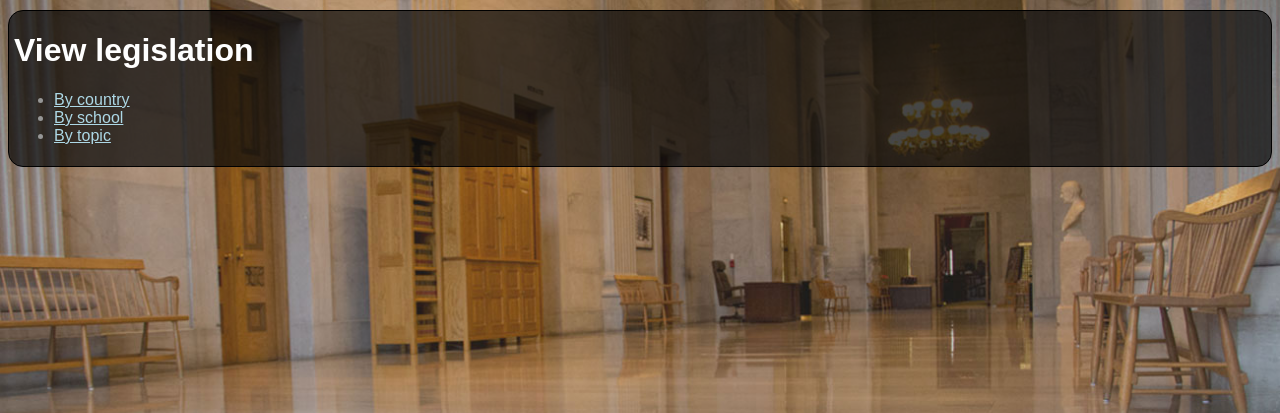
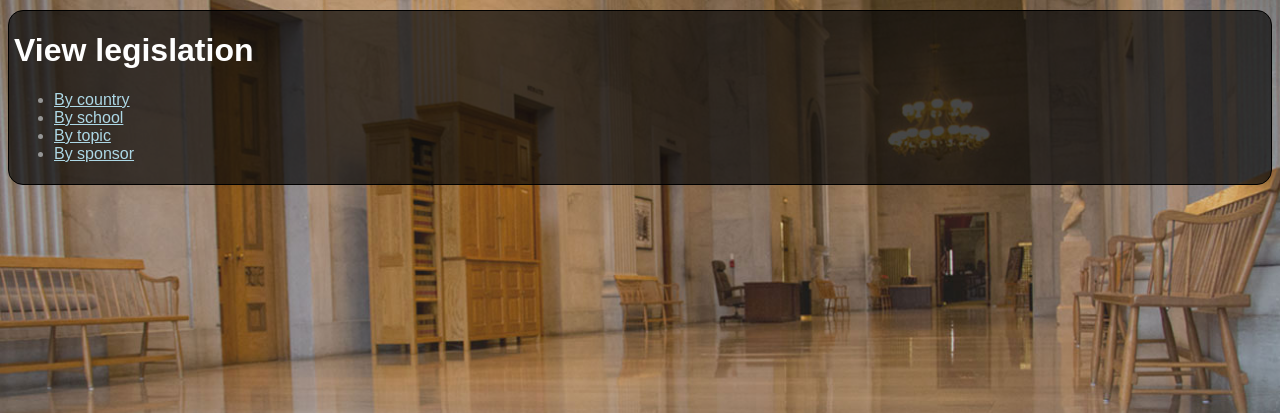
Before and after one commit to stupidcomputer/yig, a Django app: page /explorer/groups/ in a window 1280 px wide. Shown: the part 35-448 px from the top of the page. Run offline with Django 4.2, Linux system fonts and the light colour scheme.

Commit message:
to squash

```diff
--- a/franklincce/explorer/admin.py
+++ b/franklincce/explorer/admin.py
@@ -14,6 +14,7 @@ to_register = [
     [models.LegislationClassification],
     [models.School],
     [models.Country],
+    [models.Sponsor],
 ]
 for i in to_register:
     admin.site.register(*i)
--- a/franklincce/explorer/models.py
+++ b/franklincce/explorer/models.py
@@ -106,7 +106,7 @@ class LegislationBook(models.Model):
                 text["country"] = InstantiateIfNone(Country, text["country"])
 
             sponsors = text["sponsors"].split(', ')
-            sponsors = [InstantiateIfNone(Sponsor, i) for i in sponsors]
+            sponsors = [InstantiateIfNone(Sponsor, sponsor) for sponsor in sponsors]
 
             del text["sponsors"]
 
@@ -114,7 +114,7 @@ class LegislationBook(models.Model):
             text.save()
 
             for sponsor in sponsors:
-                text.upgraded_sponsors.add(sponsor)
+                text.sponsors.add(sponsor)
 
     def __str__(self):
         return "{}".format(self.name)
@@ -149,7 +149,7 @@ class LegislativeText(models.Model):
     category = models.CharField(max_length=256)
     docket_order = models.IntegerField()
     school = models.ForeignKey(School, on_delete=models.CASCADE)
-    sponsors = models.ManyToManyField(Sponsor)
+    sponsors = models.ManyToManyField(Sponsor, blank=True)
     from_book = models.ForeignKey(LegislationBook, on_delete=models.CASCADE)
     legislation_title = models.CharField(max_length=512)
     country = models.ForeignKey(Country, on_delete=models.CASCADE, null=True)
--- a/franklincce/explorer/templates/explorer/by_group.html
+++ b/franklincce/explorer/templates/explorer/by_group.html
@@ -10,6 +10,7 @@
         <li><a href="/explorer/countries/">By country</a></li>
         <li><a href="/explorer/schools/">By school</a></li>
         <li><a href="/explorer/topics/">By topic</a></li>
+        <li><a href="/explorer/sponsors/">By sponsor</a></li>
     </ul>
 </div>
 {% endblock content %}
--- a/franklincce/explorer/urls.py
+++ b/franklincce/explorer/urls.py
@@ -14,7 +14,9 @@ urlpatterns = [
     # these are named weirdly -- see models.py School and Country definitions
     path("schools/<int:model_id>/", views.get_all_by_school, name="School.detail"),
     path("countries/<int:model_id>/", views.get_all_by_country, name="Country.detail"),
+    path("sponsors/<int:model_id>/", views.get_all_by_sponsor, name="Sponsor.detail"),
     path("schools/", views.get_all_schools, name="School"),
     path("countries/", views.get_all_countries, name="Country"),
-    path("groups/", views.return_groups, name="Groups")
+    path("groups/", views.return_groups, name="Groups"),
+    path("sponsors/", views.get_all_sponsors, name="Sponsors")
 ]
--- a/franklincce/explorer/views.py
+++ b/franklincce/explorer/views.py
@@ -1,7 +1,14 @@
 from django.shortcuts import get_object_or_404, render
 from django.http import HttpResponse
 
-from .models import LegislativeText, LegislationBook, LegislationClassification, School, Country
+from .models import (
+    LegislativeText,
+    LegislationBook,
+    LegislationClassification,
+    School,
+    Country,
+    Sponsor
+)
 
 from random import sample
 
@@ -112,7 +119,9 @@ def return_groups(request):
 
 get_all_by_school = get_all_by_x(School)
 get_all_by_country = get_all_by_x(Country)
+get_all_by_sponsor = get_all_by_x(Sponsor)
 
 get_all_schools = get_all_xs(School)
 get_all_countries = get_all_xs(Country)
+get_all_sponsors = get_all_xs(Sponsor)
 get_all_classifications = get_all_xs(LegislationClassification)
```
Also changed, not shown: franklincce/explorer/templates/explorer/legislation.html (+6 -1 lines).
